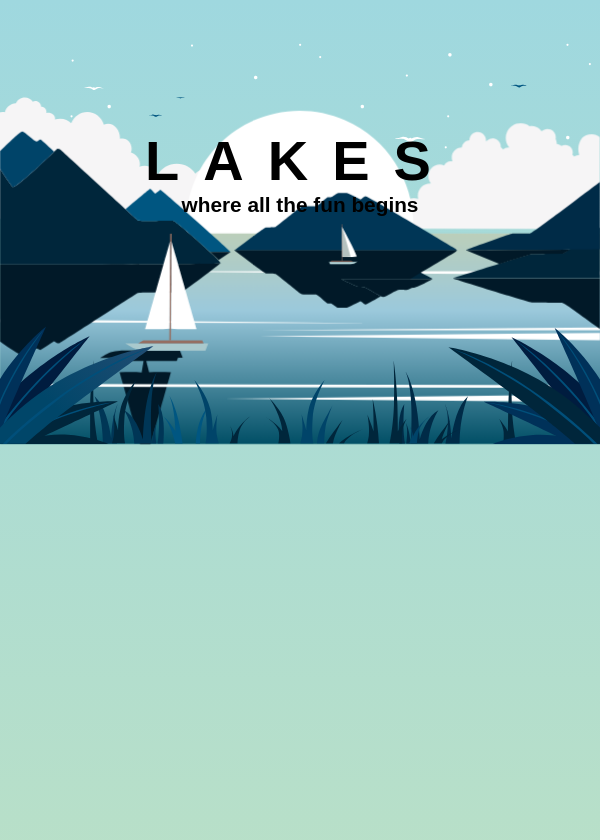
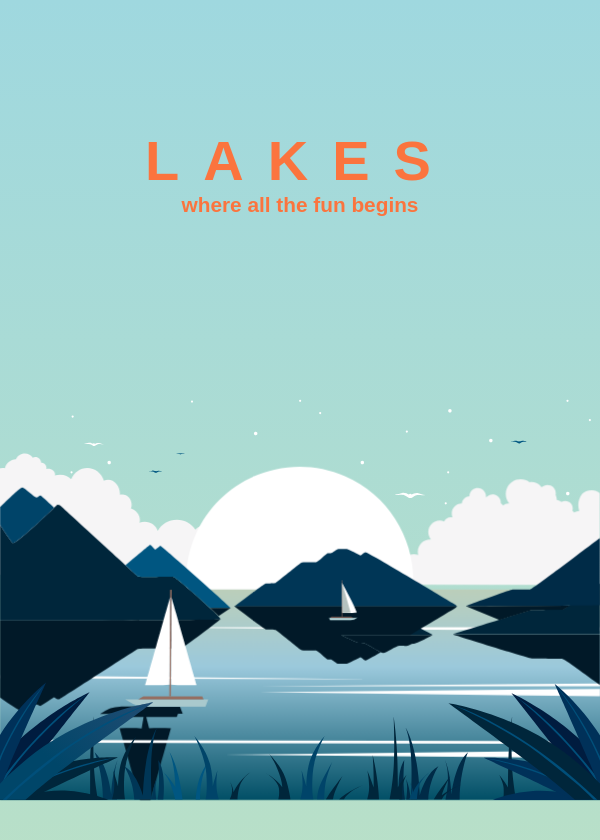
Before and after one commit to Theseregrets/lakes, a plain HTML site: page index.html in a window 600 px wide. Shown: the top 840 px of the page. Drawn offline with nearby package versions, Linux system fonts and the light colour scheme.

Commit message:
responsive fix

```diff
--- a/style.css
+++ b/style.css
@@ -79,12 +79,6 @@ svg{
 }
 
 @media only screen and (min-width: 600px){
-  svg{
-    top: 3%;
-  }
+ h1, h2{
+   color: #fb743e;}
 }
-@media only screen and (max-width: 600px){
-  svg{
-    bottom: 0;
-  }
-}
```
